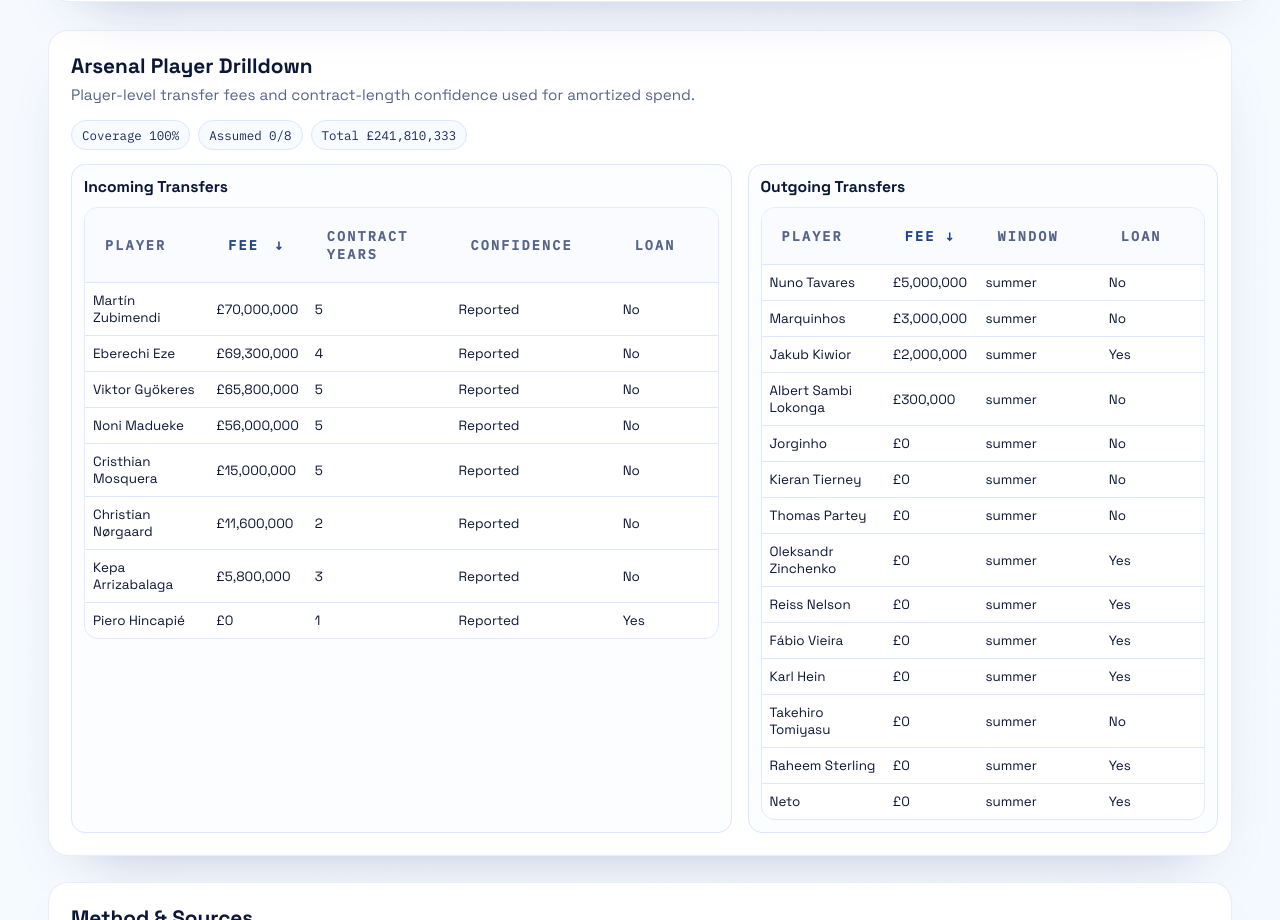
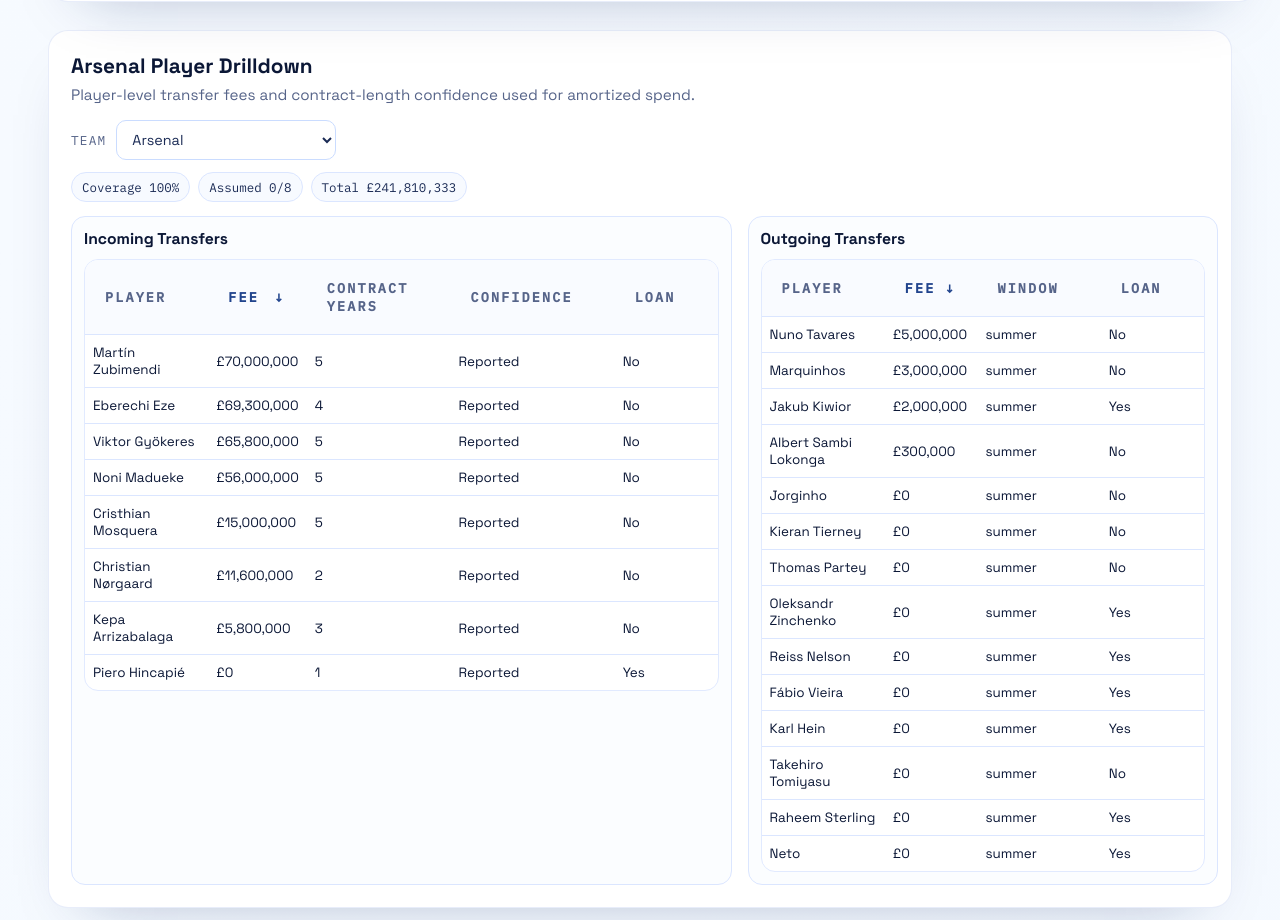
Before and after one commit to evbarleyg/Soccer-Salaries, a plain HTML site: page index.html in a window 1280 px wide. Shown: the part 4622-5542 px from the top of the page. Drawn offline with Linux system fonts and the light colour scheme.

Commit message:
feat: add direct team selector in player drilldown panel

```diff
--- a/app.js
+++ b/app.js
@@ -35,6 +35,7 @@ const elements = {
   qualityRows: document.getElementById("qualityRows"),
   detailClubName: document.getElementById("detailClubName"),
   detailSubtitle: document.getElementById("detailSubtitle"),
+  detailClubSelect: document.getElementById("detailClubSelect"),
   detailCoveragePill: document.getElementById("detailCoveragePill"),
   detailAssumedPill: document.getElementById("detailAssumedPill"),
   detailSpendPill: document.getElementById("detailSpendPill"),
@@ -320,6 +321,8 @@ const bindDrillButtons = (root) => {
   root.querySelectorAll(".drill-btn[data-drill-id]").forEach((button) => {
     button.addEventListener("click", (event) => {
       state.detailClubId = event.currentTarget.dataset.drillId;
+      renderTable();
+      renderMobileCards();
       renderDetail();
     });
   });
@@ -638,6 +641,9 @@ const renderDetail = () => {
   if (!state.filtered.length) {
     elements.detailClubName.textContent = "Club Player Drilldown";
     elements.detailSubtitle.textContent = "No clubs in current filter.";
+    elements.detailClubSelect.innerHTML = '<option value="">No clubs</option>';
+    elements.detailClubSelect.value = "";
+    elements.detailClubSelect.disabled = true;
     elements.detailCoveragePill.textContent = "Coverage --";
     elements.detailAssumedPill.textContent = "Assumed --";
     elements.detailSpendPill.textContent = "Spend --";
@@ -650,6 +656,12 @@ const renderDetail = () => {
   const defaultClub = state.filtered[0];
   const selectedClub = state.filtered.find((club) => club.team_id === state.detailClubId) || defaultClub;
   state.detailClubId = selectedClub.team_id;
+  elements.detailClubSelect.disabled = false;
+  elements.detailClubSelect.innerHTML = [...state.filtered]
+    .sort((a, b) => a.team_name.localeCompare(b.team_name, undefined, { sensitivity: "base" }))
+    .map((club) => `<option value="${club.team_id}">${escapeHtml(club.team_name)}</option>`)
+    .join("");
+  elements.detailClubSelect.value = selectedClub.team_id;
 
   const fx = computeFx(state.currency);
 
@@ -977,6 +989,13 @@ const bindEvents = () => {
     render();
   });
 
+  elements.detailClubSelect.addEventListener("change", (event) => {
+    state.detailClubId = event.target.value;
+    renderTable();
+    renderMobileCards();
+    renderDetail();
+  });
+
   document.querySelectorAll(".sort-btn[data-sort]").forEach((button) => {
     button.addEventListener("click", () => {
       const key = button.dataset.sort;
--- a/index.html
+++ b/index.html
@@ -226,6 +226,10 @@
           <h2 id="detailClubName">Club Player Drilldown</h2>
           <p id="detailSubtitle">Choose a club from the table or mobile cards to inspect player-level transfers.</p>
         </div>
+        <div class="detail-selector">
+          <label for="detailClubSelect">Team</label>
+          <select id="detailClubSelect"></select>
+        </div>
         <div class="detail-metrics">
           <span class="detail-pill" id="detailCoveragePill">Coverage --</span>
           <span class="detail-pill" id="detailAssumedPill">Assumed --</span>
--- a/styles.css
+++ b/styles.css
@@ -713,6 +713,33 @@ tbody td:nth-last-child(2) {
   margin-bottom: 26px;
 }
 
+.detail-selector {
+  display: flex;
+  gap: 10px;
+  align-items: center;
+  margin-bottom: 12px;
+}
+
+.detail-selector label {
+  font-size: 0.8rem;
+  color: var(--muted);
+  font-family: var(--mono);
+  text-transform: uppercase;
+  letter-spacing: 0.09em;
+}
+
+.detail-selector select {
+  min-width: 220px;
+  max-width: 100%;
+  border-radius: 10px;
+  border: 1px solid #cadcff;
+  background: #fff;
+  color: var(--ink-soft);
+  padding: 9px 11px;
+  font-family: var(--sans);
+  font-size: 0.9rem;
+}
+
 .detail-metrics {
   display: flex;
   gap: 8px;
@@ -1050,6 +1077,11 @@ tbody td:nth-last-child(2) {
     padding: 5px 8px;
   }
 
+  .detail-selector {
+    flex-direction: column;
+    align-items: stretch;
+  }
+
   .grid .table-wrap {
     display: none;
   }
```
